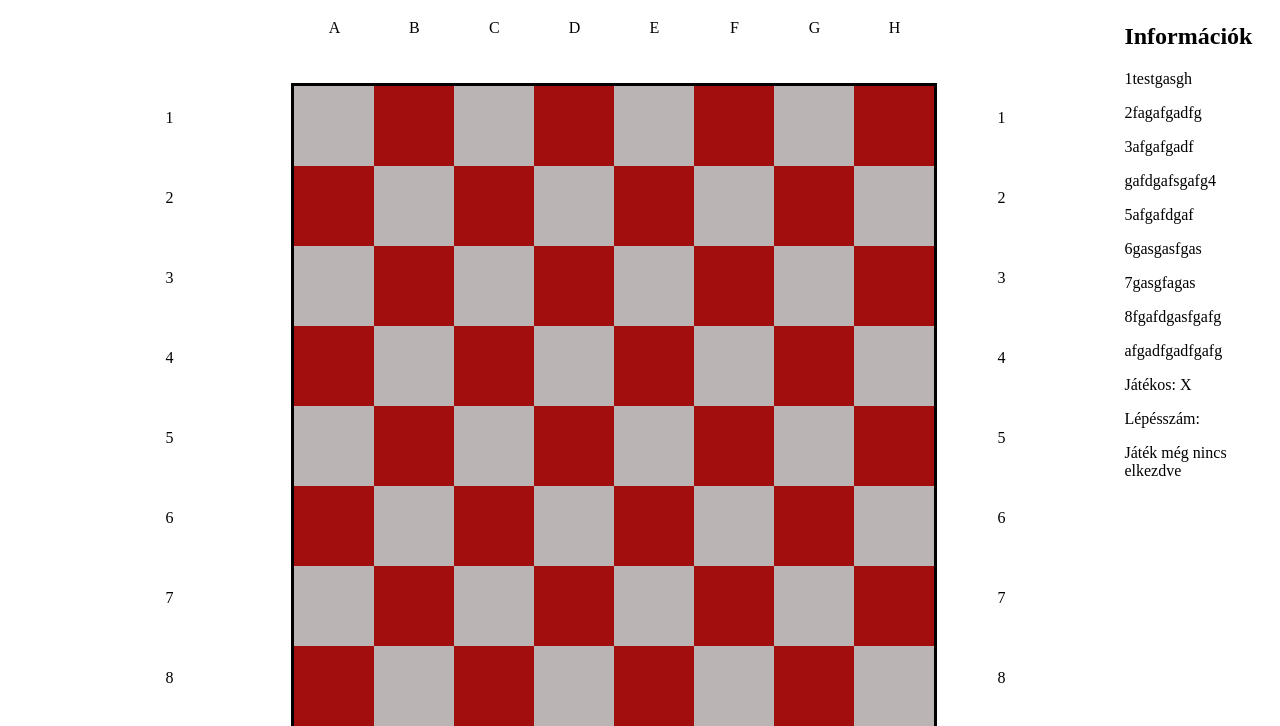
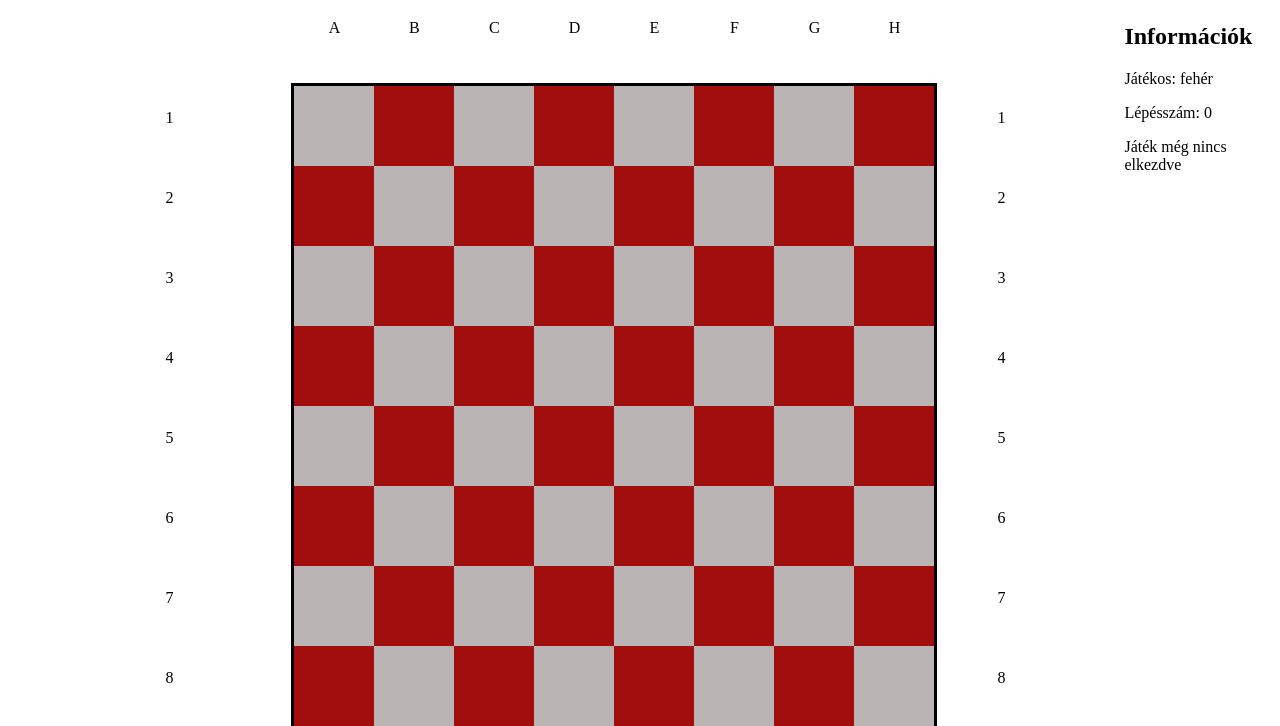
Before and after one commit to Sivatagi-Roham-Csigak-B-D-V/Sakk_Beadando, a plain HTML site: page index.html in a window 1280 px wide. Shown: the part 152-878 px from the top of the page. Drawn offline with nearby package versions, Linux system fonts and the light colour scheme.

Commit message:
infopanel ki irás muködik

```diff
--- a/index.html
+++ b/index.html
@@ -75,15 +75,6 @@
         <aside>
             <h1>Információk</h1>
 
-            <p>1testgasgh</p>
-            <p>2fagafgadfg</p>
-            <p>3afgafgadf</p>
-            <p>gafdgafsgafg4</p>
-            <p>5afgafdgaf</p>
-            <p>6gasgasfgas</p>
-            <p>7gasgfagas</p>
-            <p>8fgafdgasfgafg</p>
-            <p>afgadfgadfgafg</p>
         </aside>
 
         <footer>
--- a/infoPanel.js
+++ b/infoPanel.js
@@ -2,8 +2,9 @@ class InfoPanel {
     #lepesElem;
 
     constructor(szuloElem) {
-      const p1 = $("<p>").text("Játékos: X");
-      const p2 = $("<p>").text(`Lépésszám: `);
+
+      const p1 = $("<p>").text("Játékos: fehér");
+      const p2 = $("<p>").text(`Lépésszám: 0`);
       const p3 = $("<p>").text("Játék még nincs elkezdve");
 
       this.#lepesElem = p2;
--- a/jatekter.js
+++ b/jatekter.js
@@ -22,16 +22,15 @@ class Jatekter {
           });
           $(window).on("elemKivalasztas", (event) => {
             if (this.#lepes % 2 === 0) {
-              event.detail.setElem("X");
-              playerPTag.text("Játékos: O");
+
+              playerPTag.text("jelenlegi Játékos: feher");
             } else {
-              event.detail.setElem("O");
-              playerPTag.text("Játékos: X");
+              playerPTag.text("jelenlegi Játékos: fekete");
             }
             this.#lepes++;
             infoPanel.updateLepes(this.#lepes);
             if (this.#lepes < 9){
-                jatekfolyamat.text("A játék folyamatban")
+                jatekfolyamat.text(`A játék folyamatbanss`)
             }else{
                 jatekfolyamat.text("A játék vége!")
             }
```
